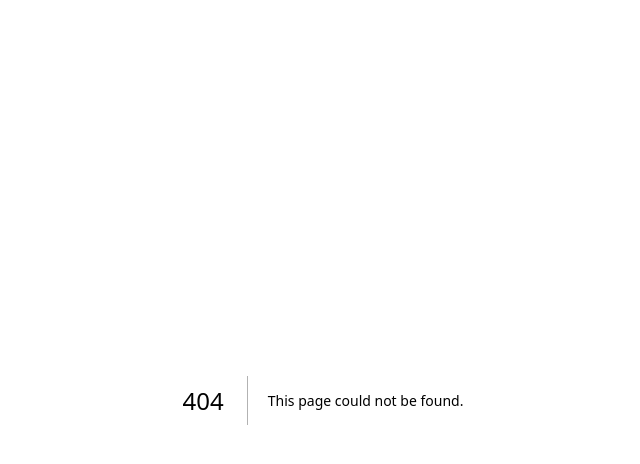
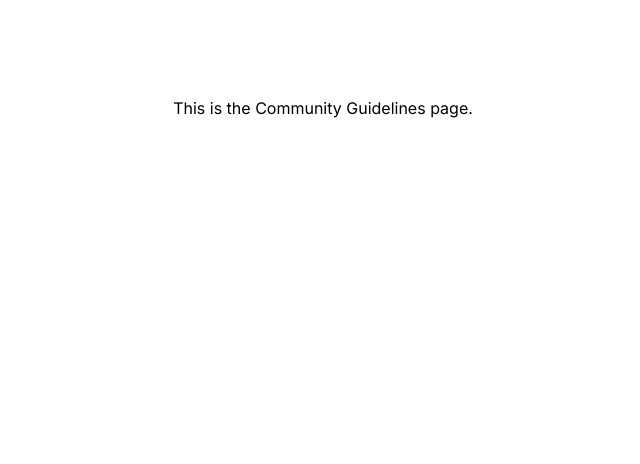
Before and after one commit to DevLukeHere/hiredly-clone, a Next.js app: page /community-guidelines in a window 1280 px wide. Before the commit this address had no page. Shown: the top 464 px of the page, without its empty margins (317-957 px from the left). Built offline with nearby package versions, Linux system fonts and the light colour scheme.

Commit message:
feat: create community guidelines page

```diff
--- /dev/null
+++ b/app/community-guidelines/page.tsx
@@ -0,0 +1,7 @@
+export default function CommunityGuidelines() {
+  return (
+    <main className="flex min-h-screen flex-col items-center justify-between p-24">
+      <h1>This is the Community Guidelines page.</h1>
+    </main>
+  );
+}
```
